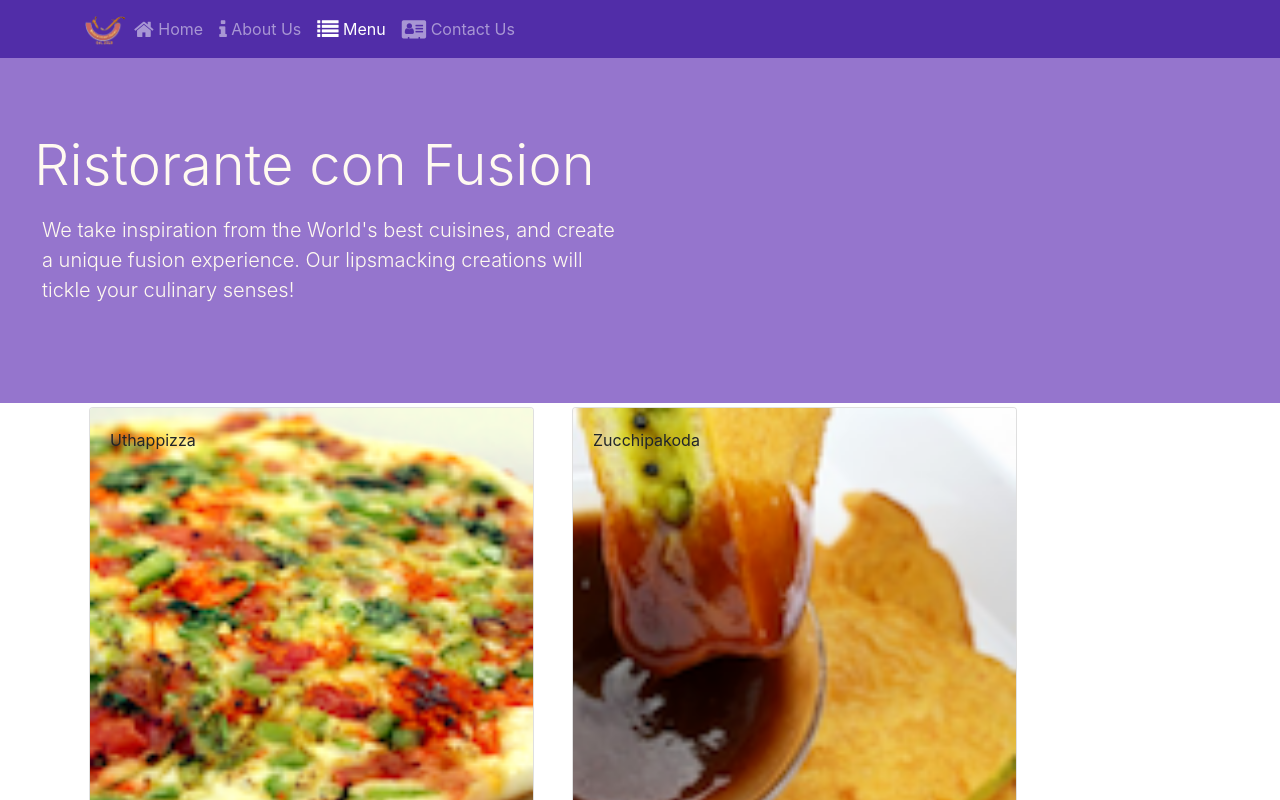
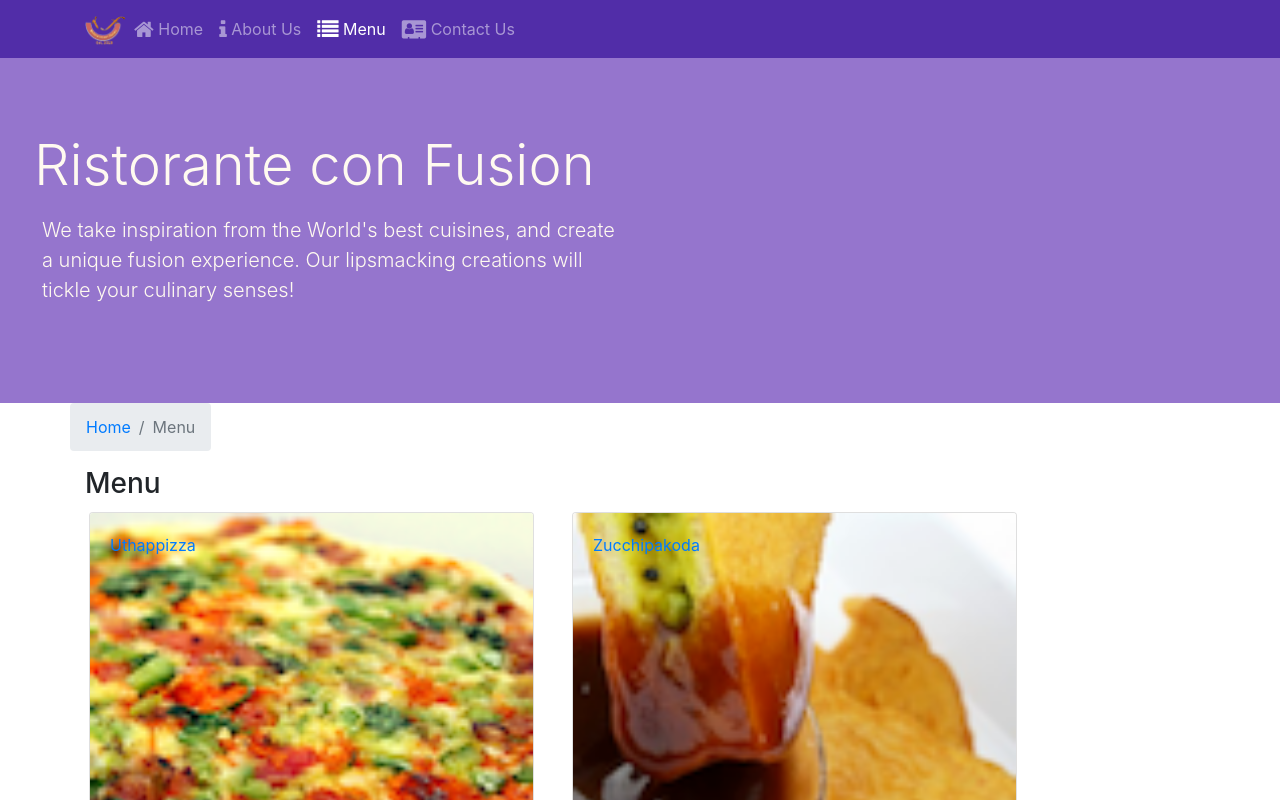
Before and after one commit to shivendrasahu87/React, a React (Create React App) app: page /menu in a window 1280 px wide. Shown: the top 800 px of the page. Built offline with nearby package versions, Linux system fonts and the light colour scheme.

Commit message:
Single Page App part 2

```diff
--- a/src/components/ContactComponent.js
+++ b/src/components/ContactComponent.js
@@ -1,8 +1,21 @@
 import React from "react";
+import { Breadcrumb, BreadcrumbItem } from "reactstrap";
+import { Link } from "react-router-dom";
 
 function Contact(props) {
   return (
     <div className="container">
+      <div className="row">
+        <Breadcrumb>
+          <BreadcrumbItem>
+            <Link to="/home">Home</Link>
+          </BreadcrumbItem>
+          <BreadcrumbItem active>Contact Us</BreadcrumbItem>
+        </Breadcrumb>
+        <div className="col-12">
+          <h3>Menu</h3>
+        </div>
+      </div>
       <div className="row row-content">
         <div className="col-12">
           <h3>Location Information</h3>
--- a/src/components/DishdetailComponent .js
+++ b/src/components/DishdetailComponent .js
@@ -6,7 +6,10 @@
   CardText,
   CardBody,
   CardTitle,
+  Breadcrumb,
+  BreadcrumbItem,
 } from "reactstrap";
+import { Link } from "react-router-dom";
 
 function RenderDish({ dish }) {
   if (dish != null) {
@@ -61,10 +64,24 @@
   }
 
   const dishItem = <RenderDish dish={props.dish} />;
-  const dishComment = <RenderComments comments={props.dish.comments} />;
+  const dishComment = <RenderComments comments={props.comments} />;
 
   return (
     <div className="container">
+      <div className="row">
+        <Breadcrumb>
+          <BreadcrumbItem>
+            <Link to="/home">Home</Link>
+          </BreadcrumbItem>
+          <BreadcrumbItem>
+            <Link to="/menu">Menu</Link>
+          </BreadcrumbItem>
+          <BreadcrumbItem active>{props.dish.name}</BreadcrumbItem>
+        </Breadcrumb>
+        <div className="col-12">
+          <h3>Menu</h3>
+        </div>
+      </div>
       <div className="row">
         {dishItem}
         {dishComment}
--- a/src/components/MainComponent.js
+++ b/src/components/MainComponent.js
@@ -33,6 +33,20 @@
         />
       );
     };
+    const DishWithId = ({ match }) => {
+      return (
+        <DishDetail
+          dish={
+            this.state.dishes.filter(
+              (dish) => dish.id === parseInt(match.params.dishId, 10)
+            )[0]
+          }
+          comments={this.state.comments.filter(
+            (comment) => comment.dishId === parseInt(match.params.dishId, 10)
+          )}
+        />
+      );
+    };
     return (
       <div>
         <Header />
@@ -43,6 +57,7 @@
             path="/menu"
             component={() => <Menu dishes={this.state.dishes} />}
           />
+          <Route path="/menu/:dishId" component={DishWithId} />
           <Route path="/contactus" component={Contact} />
           <Redirect to="/home" />
         </Switch>
--- a/src/components/MenuComponent.js
+++ b/src/components/MenuComponent.js
@@ -1,13 +1,23 @@
 import React from "react";
-import { Card, CardImg, CardImgOverlay, CardTitle } from "reactstrap";
+import {
+  Card,
+  CardImg,
+  CardImgOverlay,
+  CardTitle,
+  Breadcrumb,
+  BreadcrumbItem,
+} from "reactstrap";
+import { Link } from "react-router-dom";
 
 function RenderMenuItem({ dish, onClick }) {
   return (
     <Card>
-      <CardImg width="100%" src={dish.image} alt={dish.name} />
-      <CardImgOverlay>
-        <CardTitle>{dish.name}</CardTitle>
-      </CardImgOverlay>
+      <Link to={`/menu/${dish.id}`}>
+        <CardImg width="100%" src={dish.image} alt={dish.name} />
+        <CardImgOverlay>
+          <CardTitle>{dish.name}</CardTitle>
+        </CardImgOverlay>
+      </Link>
     </Card>
   );
 }
@@ -23,6 +33,17 @@
 
   return (
     <div className="container">
+      <div className="row">
+        <Breadcrumb>
+          <BreadcrumbItem>
+            <Link to="/home">Home</Link>
+          </BreadcrumbItem>
+          <BreadcrumbItem active>Menu</BreadcrumbItem>
+        </Breadcrumb>
+        <div className="col-12">
+          <h3>Menu</h3>
+        </div>
+      </div>
       <div className="row">{menu}</div>
     </div>
   );
```
